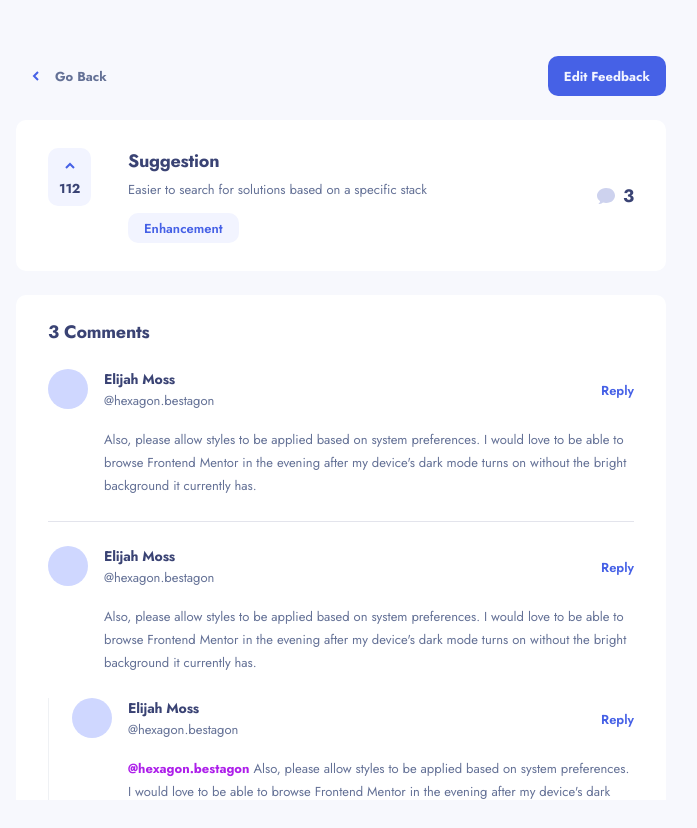
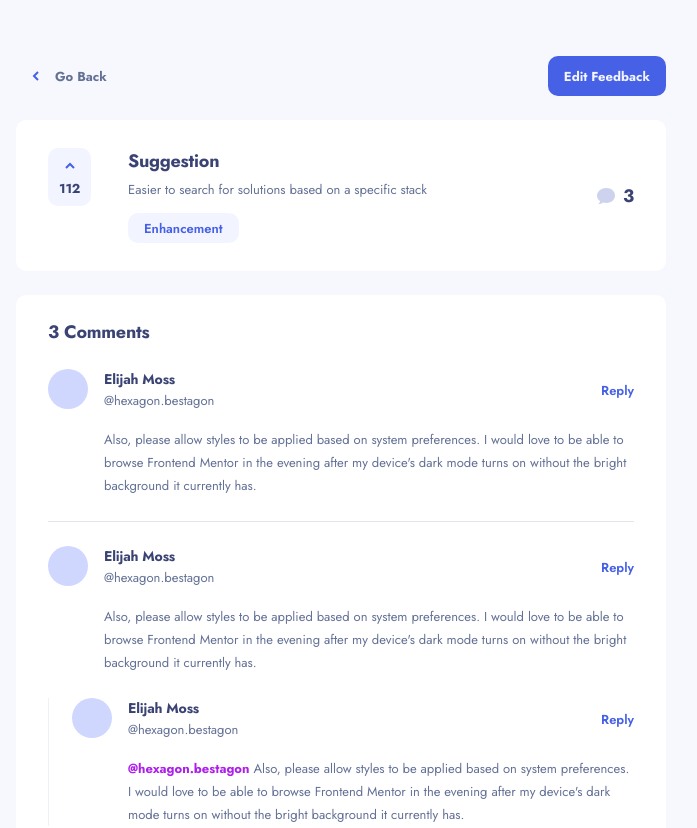
Before and after one commit to ryanbradley-webdev/product-feedback-app, a React (Vite) app in the folder client/: page /45 in a window 1280 px wide. Shown: the top 828 px of the page, without its empty margins (299-996 px from the left). Before the commit the page ends 800 px from the top, so only its background shows below. Built offline with nearby package versions, Linux system fonts and the light colour scheme.

Commit message:
Fix scrolling issue on form route.

```diff
--- a/client/src/App.css
+++ b/client/src/App.css
@@ -1,8 +1,7 @@
 #root {
     position: relative;
-    height: 100vh;
+    min-height: 100vh;
     overflow-x: hidden;
-    overflow-y: scroll;
 }
 
 h1 {
--- a/client/src/routes/feedbackForm/feedbackForm.module.css
+++ b/client/src/routes/feedbackForm/feedbackForm.module.css
@@ -21,6 +21,7 @@
 
 .form {
     padding-inline: 24px;
+    padding-bottom: 24px;
     margin-top: 20px;
     background-color: var(--clr-white-900);
     border-radius: var(--radius-btn);
```
